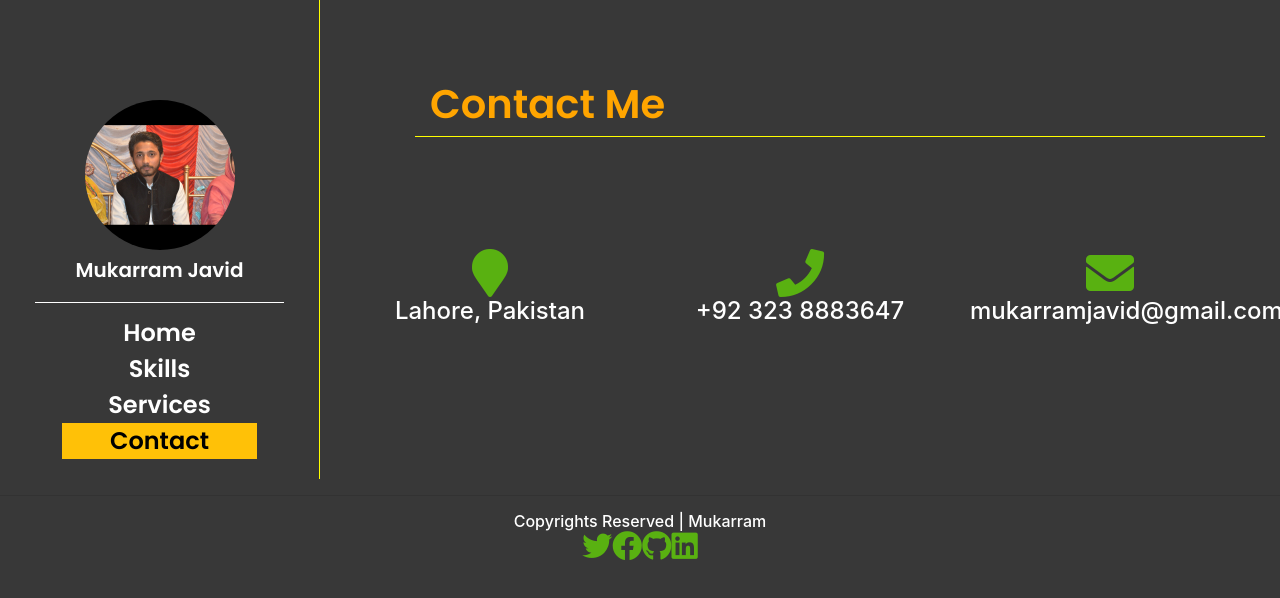
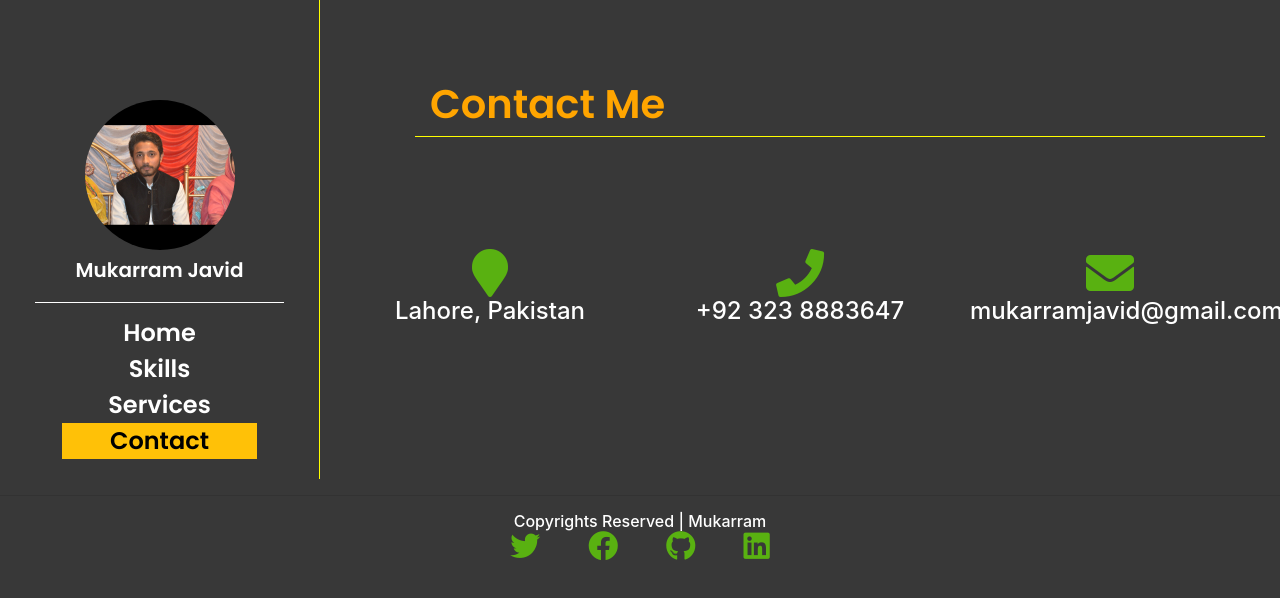
Before and after one commit to mukarramjavid/mukarram_portfolio, a React (Create React App) app: page /contact in a window 1280 px wide. Shown: the top 598 px of the page. Built offline with nearby package versions, Linux system fonts and the light colour scheme.

Commit message:
Update css

```diff
--- a/src/App.css
+++ b/src/App.css
@@ -108,6 +108,9 @@ body{
 .Contact{
   margin-top: 7rem;
 }
+.btnClass{
+  padding: 1.5rem;
+}
 .btnClass i {
 
   line-height: 10px;
```
